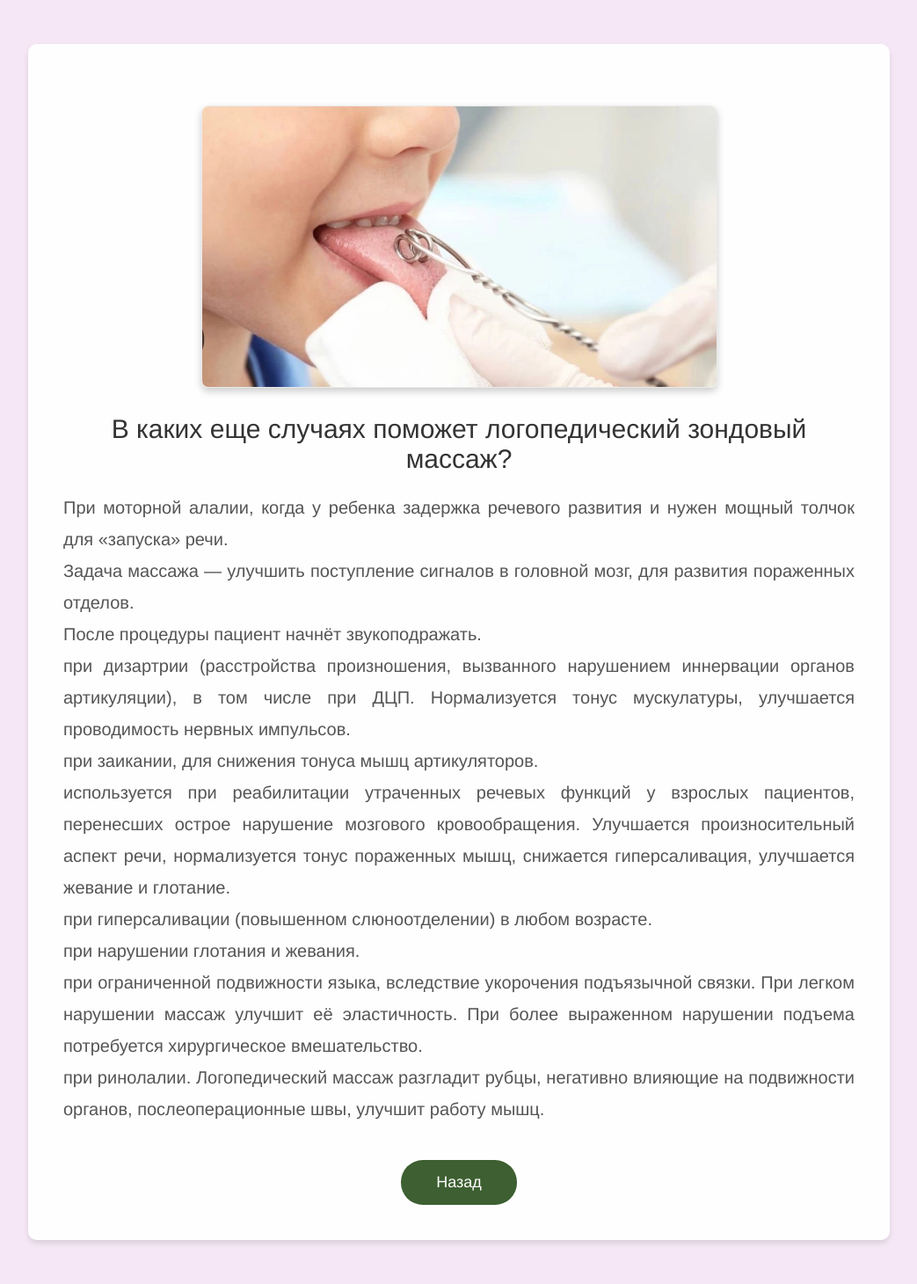
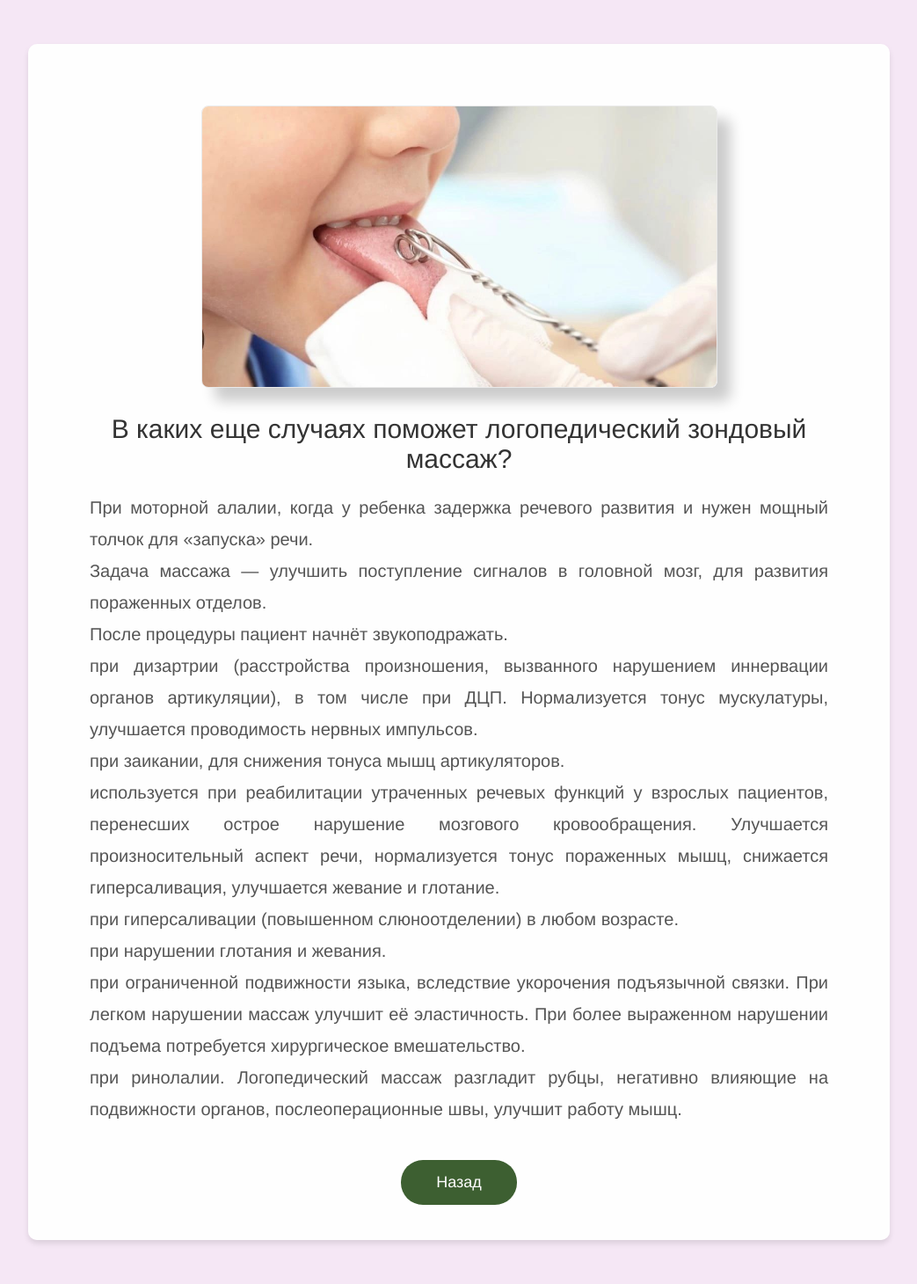
Before and after one commit to vsaprykina/sate, a Django app: page /article/8/ in a window 1280 px wide. Shown: the whole page at 88% size, without its empty margins (118-1161 px from the left). Run offline with Django 5.2, Linux system fonts and the light colour scheme; data comes from the database, SQL or seed files in the repository.

Commit message:
редактирование дизайна статей

```diff
--- a/site1/main/static/css/mobilestati.css
+++ b/site1/main/static/css/mobilestati.css
@@ -31,6 +31,8 @@ h1 {
     color: #555;
     text-align: justify;
     margin-bottom: 30px;
+    margin-left: 30px;
+    margin-right: 30px;
 }
 
 .article-detail img {
@@ -40,7 +42,7 @@ h1 {
     margin: 30px auto;
     border-radius: 8px;
     border: 1px solid #eaeaea;
-    box-shadow: 0 4px 8px rgba(0, 0, 0, 0.2); /* Добавление тени */
+    box-shadow: 15px 15px 15px rgba(0, 0, 0, 0.2);
 }
 
 .button-container {
```
Also changed, not shown: site1/main/static/css/stati.css (line endings or trailing spaces).
